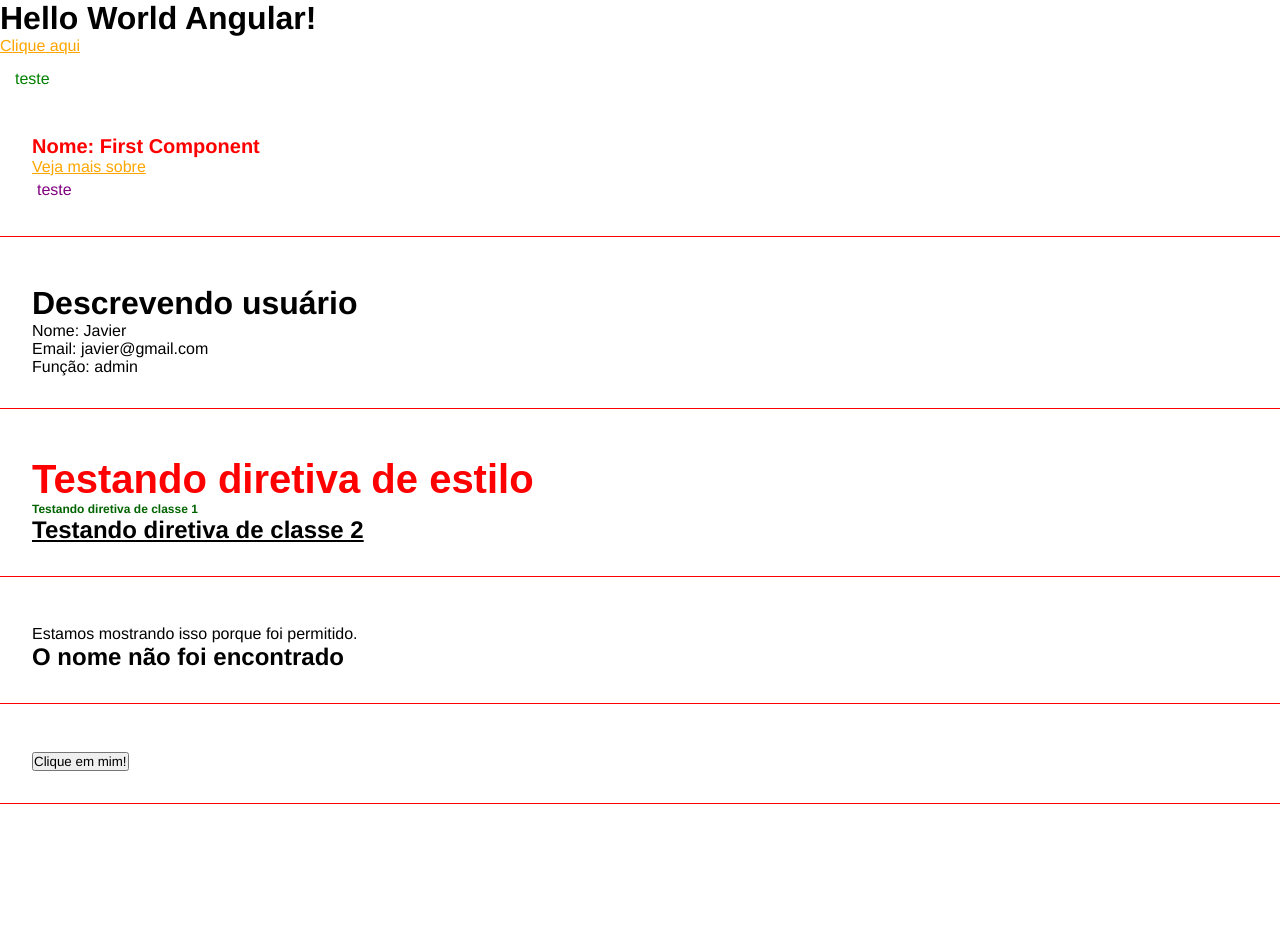
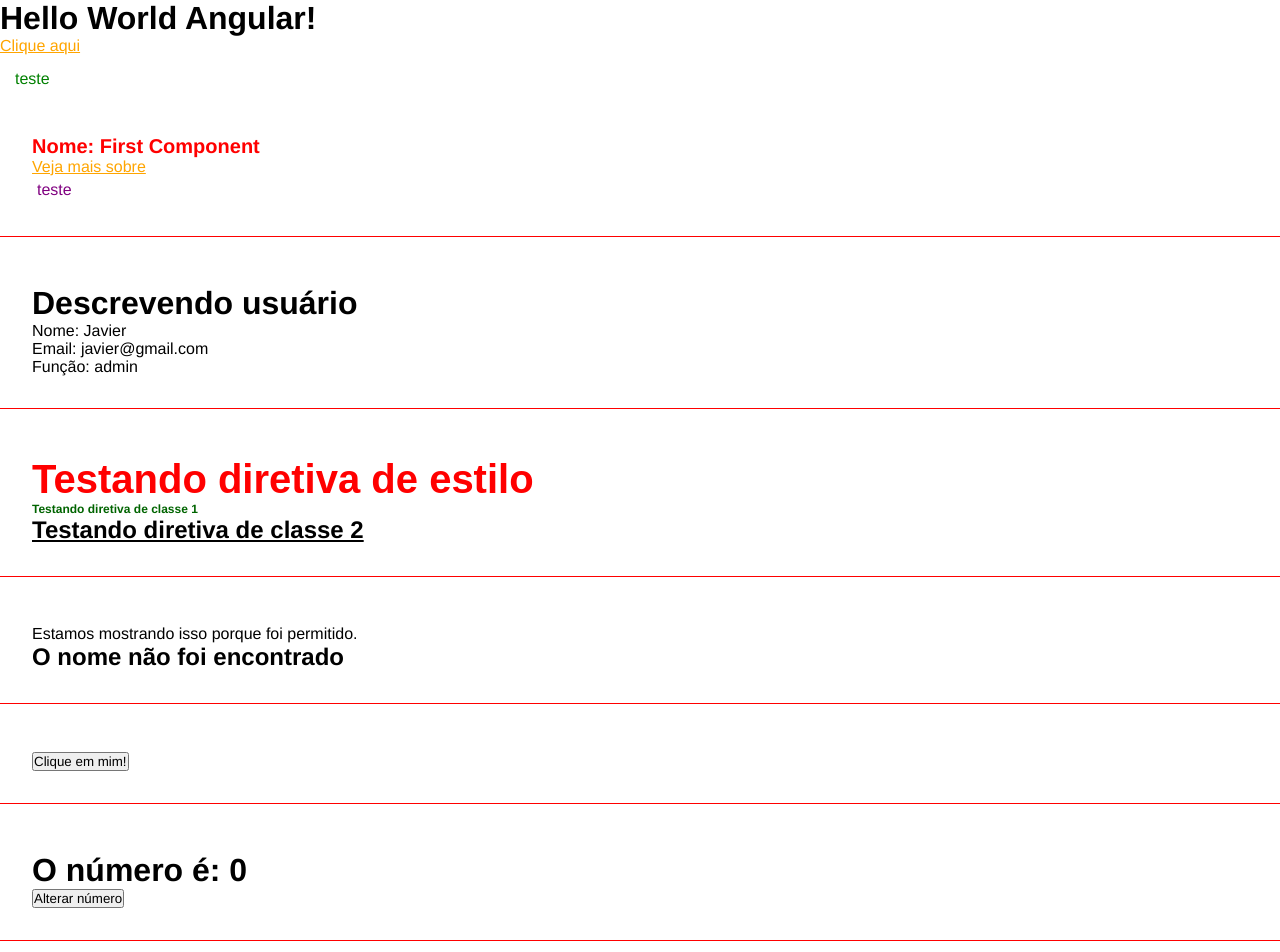
Before and after one commit to Jhonatha1/Curso-Angular, an Angular app: page / in a window 1280 px wide. Shown: the top 952 px of the page. Built offline with nearby package versions, Linux system fonts and the light colour scheme.

Commit message:
Emitindo eventos

```diff
--- a/src/app/app.component.html
+++ b/src/app/app.component.html
@@ -8,3 +8,4 @@
 <app-directives> </app-directives>
 <app-if-render> </app-if-render>
 <app-eventos> </app-eventos>
+<app-emitter> </app-emitter>
--- a/src/app/app.component.ts
+++ b/src/app/app.component.ts
@@ -6,13 +6,15 @@
 import { DirectivesComponent } from "./components/directives/directives.component";
 import { IfRenderComponent} from "./components/if-render/if-render.component";
 import { EventosComponent } from "./components/eventos/eventos.component";
+import { EmitterComponent } from "./components/emitter/emitter.component";
+import { ChangeNumberComponent } from "./components/change-number/change-number.component";
 
 @Component({
     selector: 'app-root',
     standalone: true,
     templateUrl: './app.component.html',
     styleUrl: './app.component.css',
-    imports: [CommonModule, RouterOutlet, FirstComponentComponent, ParentDataComponent, DirectivesComponent, IfRenderComponent, EventosComponent]
+    imports: [CommonModule, RouterOutlet, FirstComponentComponent, ParentDataComponent, DirectivesComponent, IfRenderComponent, EventosComponent, EmitterComponent, ChangeNumberComponent]
 })
 export class AppComponent {
   title = 'curso-angular';
--- /dev/null
+++ b/src/app/components/change-number/change-number.component.html
@@ -0,0 +1 @@
+<button (click)="handleClick()"> Alterar número </button>
--- /dev/null
+++ b/src/app/components/change-number/change-number.component.ts
@@ -0,0 +1,16 @@
+import { Component, Output, EventEmitter } from '@angular/core';
+
+@Component({
+  selector: 'app-change-number',
+  standalone: true,
+  imports: [],
+  templateUrl: './change-number.component.html',
+  styleUrl: './change-number.component.css'
+})
+export class ChangeNumberComponent {
+  @Output() changeNumber: EventEmitter<any> = new EventEmitter();
+
+ handleClick(){
+  this.changeNumber.emit();
+ }
+}
--- /dev/null
+++ b/src/app/components/emitter/emitter.component.html
@@ -0,0 +1,4 @@
+<div class="class">
+        <h1>O número é: {{myNumber}} </h1>
+        <app-change-number (changeNumber)="onChangeNumber()"></app-change-number>
+</div>
--- /dev/null
+++ b/src/app/components/emitter/emitter.component.ts
@@ -0,0 +1,17 @@
+import { Component } from '@angular/core';
+import { ChangeNumberComponent } from "../change-number/change-number.component";
+
+@Component({
+  selector: 'app-emitter',
+  standalone: true,
+  imports: [ChangeNumberComponent],
+  templateUrl: './emitter.component.html',
+  styleUrl: './emitter.component.css'
+})
+export class EmitterComponent {
+  myNumber: number = 0;
+
+  onChangeNumber(){
+    this.myNumber = Math.floor(Math.random() * 10);
+  }
+}
```
Also changed, not shown: src/app/components/change-number/change-number.component.css (added), src/app/components/emitter/emitter.component.css (added), 2 other files (tests, documents, lock files or other folders).
